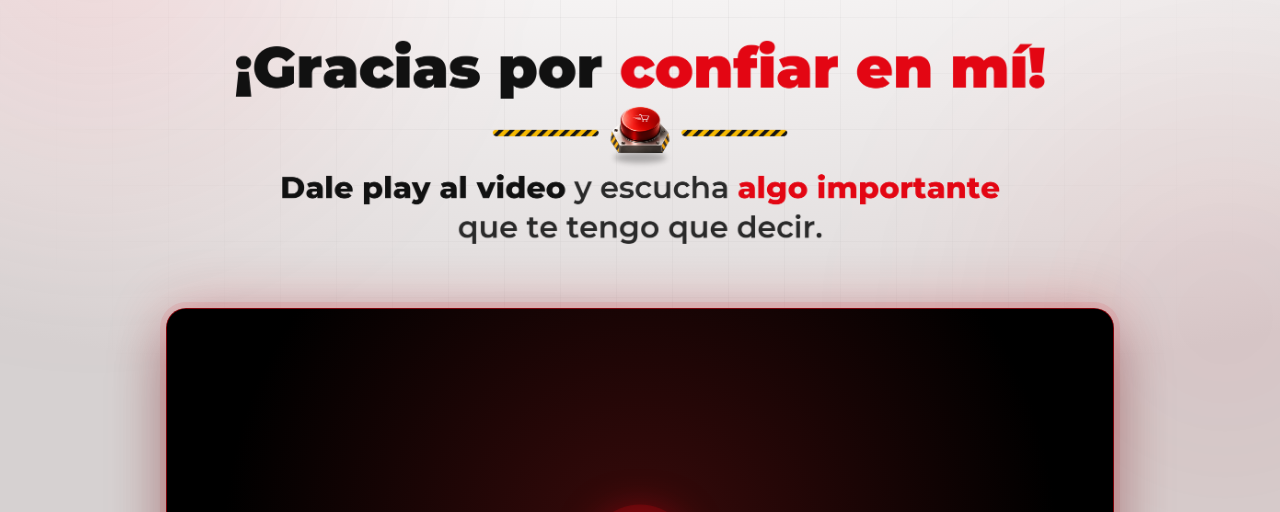
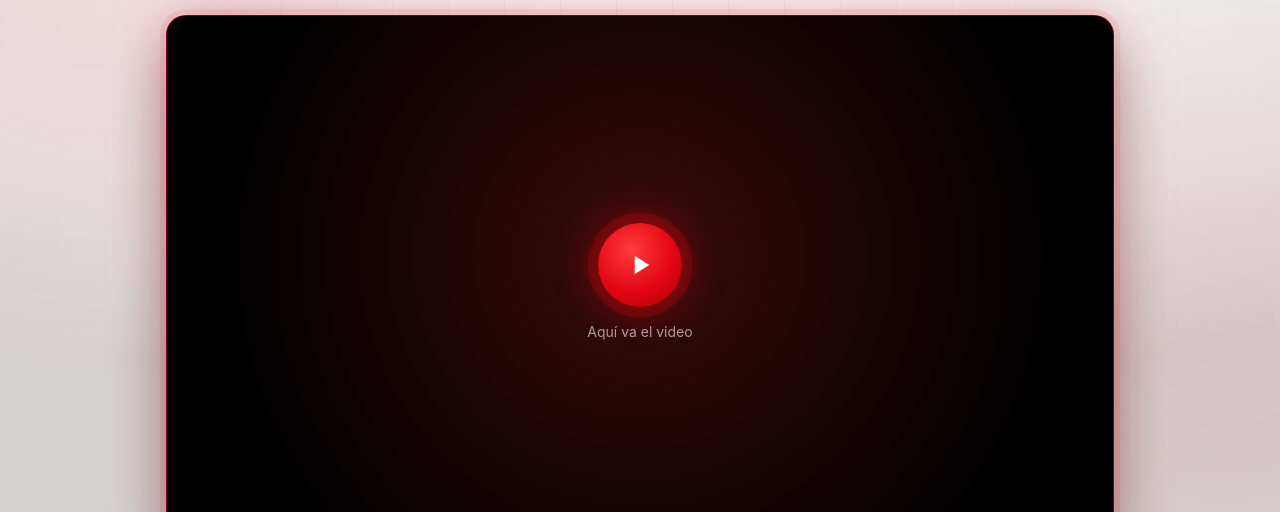
Before and after one commit to santimarquez010/Reality-Club, a plain HTML site: page public/botonrojo.html in a window 1280 px wide. Shown: the part 207-719 px from the top of the page. Drawn offline with Linux system fonts and the light colour scheme.

Commit message:
Quita el headline de /botonrojo (va en vturb)
Co-Authored-By: Claude Opus 5.5 <noreply@anthropic.com>

```diff
--- a/public/botonrojo.html
+++ b/public/botonrojo.html
@@ -47,10 +47,6 @@ a{color:inherit}
 .logo .name sup{font-size:0.38em;font-weight:700;color:#E30613;vertical-align:top;margin-left:2px}
 .logo .tag{margin-top:7px;font-size:10px;font-weight:500;letter-spacing:0.42em;color:#222222;padding-left:0.42em}
 
-/* Headline (imagen) */
-.headline{margin:0;width:100%}
-.headline img{display:block;width:100%;height:auto}
-
 /* Recuadro del video */
 .vsl{position:relative;width:100%;aspect-ratio:16/9;border-radius:20px;overflow:hidden;background:#000;border:1px solid rgba(227,6,19,0.55);box-shadow:0 0 0 6px rgba(227,6,19,0.08),0 0 60px rgba(227,6,19,0.22),0 30px 60px rgba(0,0,0,0.28)}
 .vsl > iframe,.vsl > video,.vsl > div:not(.vsl-ph){position:absolute;inset:0;width:100%;height:100%;border:0}
@@ -97,8 +93,6 @@ a{color:inherit}
       <span class="tag">VENDE LO QUE SEA</span>
     </div>
 
-    <h1 class="headline"><img src="assets/botonrojo-headline.png" width="2060" height="567" alt="¡Gracias por confiar en mí! Dale play al video y escucha algo importante que te tengo que decir."></h1>
-
     <!-- VIDEO: pega aquí el código de vturb (trae el headline incluido), dentro de <div class="vsl" id="vsl">, y borra el bloque vsl-ph -->
     <div class="vsl" id="vsl">
       <div class="vsl-ph">
```
Also changed, not shown: public/assets/botonrojo-headline.png (deleted).
